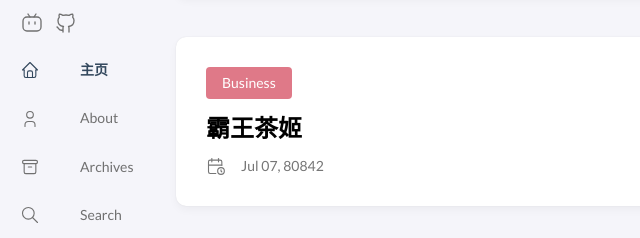
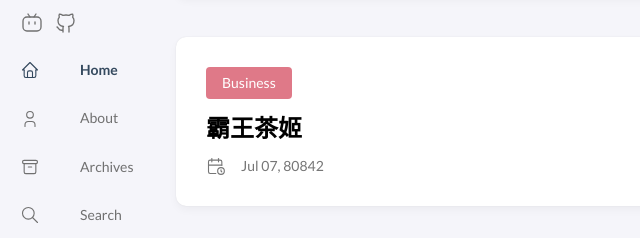
Before and after one commit to etherealzoom/blog, a plain HTML site: page index.html in a window 1280 px wide. Shown: the part 223-461 px from the top of the page, 0-640 px from the left. Drawn offline with Linux system fonts and the light colour scheme.

Commit message:
auto deploy etherealzoom/blog_main@071c442d4ee0afe10b9ebf59e8c80c5185ef0290

```diff
--- a/index.html
+++ b/index.html
@@ -126,7 +126,7 @@
 
 
 
-                <span>主页</span>
+                <span>Home</span>
             </a>
         </li>
 
```
Also changed, not shown: 404.html (+1 -1 lines), about/index.html (+1 -1 lines), archives/index.html (+1 -1 lines), categories/business/index.html (+1 -1 lines), categories/index.html (+1 -1 lines), categories/test/index.html (+1 -1 lines), links/index.html (+1 -1 lines), p/hugo-depoly/index.html (+1 -1 lines), p/jd_vs_mt/index.html (+1 -1 lines), p/霸王茶姬/index.html (+1 -1 lines), page/index.html (+1 -1 lines), post/index.html (+1 -1 lines), search/index.html (+1 -1 lines), tags/index.html (+1 -1 lines).
